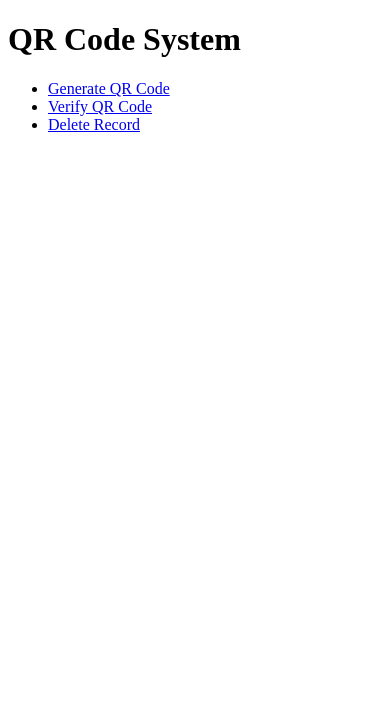
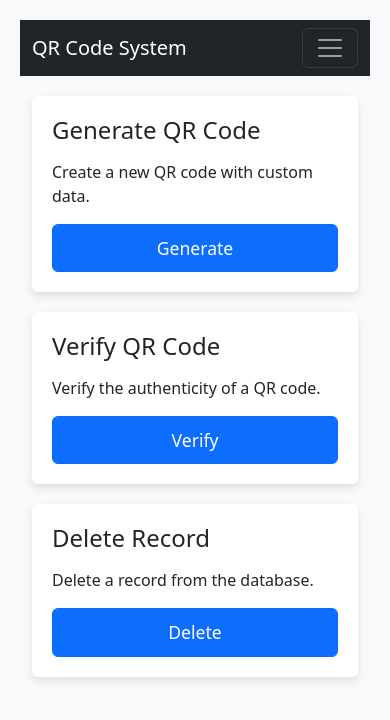
Before and after one commit to programmer-88/QR_system, a Flask app: page /dashboard in a window 390 px wide. Shown: the top 720 px of the page. Run offline with Flask 3, Linux system fonts and the light colour scheme; the visitor is signed in with stand-in values (Sample User, id 1).

Commit message:
style: Redesign index page with Bootstrap and add logout button
- Replaced the plain HTML layout with Bootstrap cards for a modern look.
- Added a responsive navigation bar with a logout button.
- Styled the logout button to be larger and red for better visibility.

```diff
--- a/templates/index.html
+++ b/templates/index.html
@@ -4,13 +4,98 @@
     <meta charset="UTF-8">
     <meta name="viewport" content="width=device-width, initial-scale=1.0">
     <title>QR Code System</title>
+    <!-- Bootstrap CSS -->
+    <link href="https://cdn.jsdelivr.net/npm/bootstrap@5.3.0/dist/css/bootstrap.min.css" rel="stylesheet">
+    <style>
+        body {
+            background-color: #f8f9fa;
+            padding: 20px;
+        }
+        .navbar {
+            margin-bottom: 20px;
+        }
+        .card {
+            margin-bottom: 20px;
+            border: none;
+            box-shadow: 0 4px 8px rgba(0, 0, 0, 0.1);
+        }
+        .card-body {
+            padding: 20px;
+        }
+        .card-title {
+            font-size: 1.5rem;
+            margin-bottom: 15px;
+        }
+        .btn-primary {
+            width: 100%;
+            padding: 10px;
+            font-size: 1.1rem;
+        }
+        /* Custom styles for the logout button */
+        .btn-logout {
+            font-size: 1.1rem; /* Larger font size */
+            padding: 10px 20px; /* Larger padding */
+            background-color: #dc3545; /* Red color */
+            border: none; /* Remove default border */
+            color: white; /* White text */
+        }
+        .btn-logout:hover {
+            background-color: #c82333; /* Darker red on hover */
+        }
+    </style>
 </head>
 <body>
-    <h1>QR Code System</h1>
-    <ul>
-        <li><a href="{{ url_for('generate') }}">Generate QR Code</a></li>
-        <li><a href="{{ url_for('verify') }}">Verify QR Code</a></li>
-        <li><a href="{{ url_for('delete') }}">Delete Record</a></li>
-    </ul>
+    <!-- Navigation Bar -->
+    <nav class="navbar navbar-expand-lg navbar-dark bg-dark">
+        <div class="container-fluid">
+            <a class="navbar-brand" href="#">QR Code System</a>
+            <button class="navbar-toggler" type="button" data-bs-toggle="collapse" data-bs-target="#navbarNav" aria-controls="navbarNav" aria-expanded="false" aria-label="Toggle navigation">
+                <span class="navbar-toggler-icon"></span>
+            </button>
+            <div class="collapse navbar-collapse" id="navbarNav">
+                <ul class="navbar-nav ms-auto">
+                    <li class="nav-item">
+                        <a class="nav-link btn-logout" href="{{ url_for('logout') }}">Logout</a>
+                    </li>
+                </ul>
+            </div>
+        </div>
+    </nav>
+
+    <!-- Main Content -->
+    <div class="container">
+        <div class="row">
+            <div class="col-md-4">
+                <div class="card">
+                    <div class="card-body">
+                        <h5 class="card-title">Generate QR Code</h5>
+                        <p class="card-text">Create a new QR code with custom data.</p>
+                        <a href="{{ url_for('generate') }}" class="btn btn-primary">Generate</a>
+                    </div>
+                </div>
+            </div>
+            <div class="col-md-4">
+                <div class="card">
+                    <div class="card-body">
+                        <h5 class="card-title">Verify QR Code</h5>
+                        <p class="card-text">Verify the authenticity of a QR code.</p>
+                        <a href="{{ url_for('verify') }}" class="btn btn-primary">Verify</a>
+                    </div>
+                </div>
+            </div>
+            <div class="col-md-4">
+                <div class="card">
+                    <div class="card-body">
+                        <h5 class="card-title">Delete Record</h5>
+                        <p class="card-text">Delete a record from the database.</p>
+                        <a href="{{ url_for('delete') }}" class="btn btn-primary">Delete</a>
+                    </div>
+                </div>
+            </div>
+        </div>
+    </div>
+
+    <!-- Bootstrap JS (Optional, for interactive components) -->
+    <script src="https://cdn.jsdelivr.net/npm/bootstrap@5.3.0/dist/js/bootstrap.bundle.min.js"></script>
 </body>
 </html>
```
